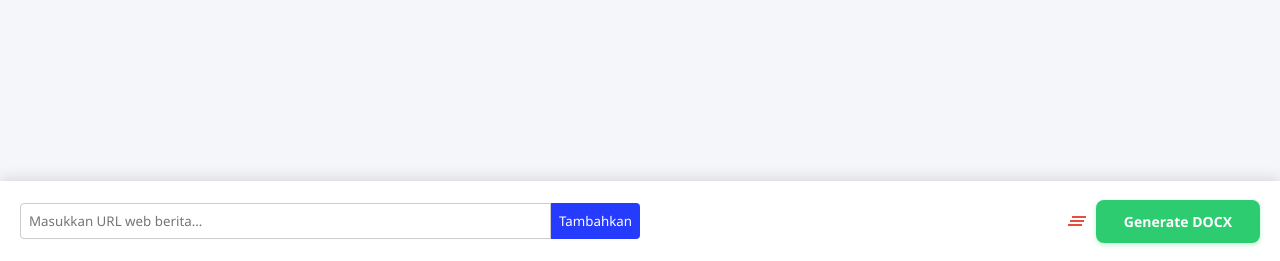
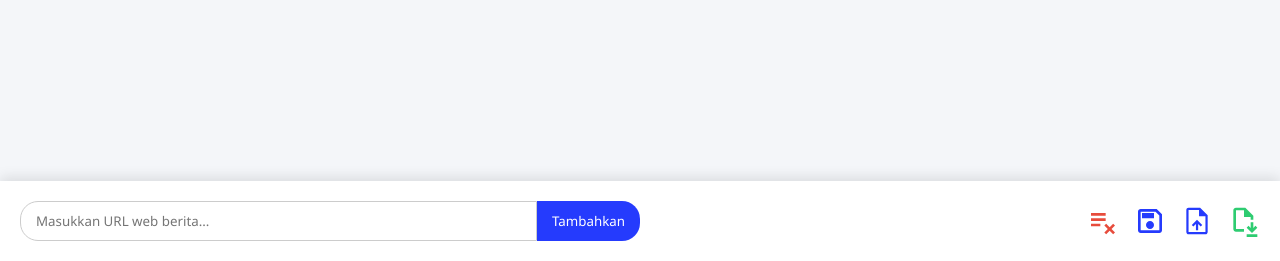
Before and after one commit to kirmhdev/humas-news-maker-v2, a Flask app: page /selected in a window 1280 px wide. Shown: the part 539-800 px from the top of the page. Run offline with Flask 3, Linux system fonts and the light colour scheme; data that the repository does not hold is empty; parts of the project's set-up code (start-up, migrations or seed data) failed here and were passed over.

Commit message:
Added save and load news features

```diff
--- a/main.py
+++ b/main.py
@@ -1,10 +1,9 @@
-import json
-import threading
+import json, threading
 from time import sleep
 from flask import Flask, render_template, request
 from libs.scrape import scrape_news_from_source, scrape_suggested_news
 from libs.generate import generate_news
-from libs.document import create_document
+from libs.document import create_document, save_news_to_json
 
 app = Flask(__name__)
 
@@ -138,6 +137,33 @@ def save_news_data():
     return "News data saved successfuly"
 
 
+@app.route("/save-news", methods=["POST"])
+def save_news():
+    data = {"selectedNews": selected_news, "generatedNews": generated_news}
+
+    save_news_to_json(data, "OUT")
+
+    return "News saved successfuly"
+
+
+@app.route("/load-news", methods=["POST"])
+def load_news():
+    data = request.json
+
+    print(data)
+
+    global selected_news
+    global generated_news
+
+    try:
+        selected_news = data["selectedNews"]
+        generated_news = data["generatedNews"]
+
+        return "News loaded successfuly"
+    except:
+        return "Error when loading news"
+
+
 @app.route("/delete-news", methods=["DELETE"])
 def delete_news():
     req = request.json
@@ -170,7 +196,9 @@ def generate_document():
     while len(generated_news) != len(selected_news):
         sleep(0.1)
 
-    create_document(generated_news, document_format, settings["headers"])
+    save_news()
+
+    create_document(generated_news, document_format, settings["headers"], "OUT")
 
     return "Document created"
 
--- a/static/css/selected.css
+++ b/static/css/selected.css
@@ -167,16 +167,6 @@ h1 {
   background-color: #bdc3c7;
 }
 
-/* Tombol Generate menggunakan posisi absolut relatif terhadap Action Bar bawah */
-.btn-generate {
-  position: relative;
-  width: auto;
-  /* Posisi menetap di sebelah kanan bawah */
-  background-color: #2ecc71;
-  color: white;
-  box-shadow: 0 2px 5px rgba(46, 204, 113, 0.3);
-}
-
 .left-section {
   display: flex;
   align-items: center;
@@ -203,10 +193,6 @@ h1 {
   cursor: not-allowed;
   padding: 5px;
   opacity: 0.5;
-}
-
-.btn-generate:hover {
-  background-color: #27ae60;
 }
 
 .popover-form {
@@ -298,18 +284,18 @@ h1 {
 
 #url-input {
   width: 100%;
-  padding: 8px;
+  padding: 10px 15px;
   border: 1px solid #ccc;
-  border-radius: 4px 0 0 4px;
+  border-radius: 18px 0 0 18px;
 }
 
 #url-input-submit {
-  padding: 8px;
+  padding: 10px 15px;
   border: none;
   color: white;
   cursor: pointer;
-  background-color: rgb(37, 59, 253);
-  border-radius: 0 4px 4px 0;
+  background-color: #253bfd;
+  border-radius: 0 18px 18px 0;
 }
 
 #url-input-submit:disabled {
@@ -321,10 +307,37 @@ h1 {
   display: flex;
   justify-content: center;
   align-items: center;
-  gap: 5px;
+  gap: 15px;
 }
 
 .btn-clear {
+  background: none;
+  border: none;
+  display: flex;
+  align-items: center;
+  justify-content: center;
+  cursor: pointer;
+}
+
+.btn-save {
+  background: none;
+  border: none;
+  display: flex;
+  align-items: center;
+  justify-content: center;
+  cursor: pointer;
+}
+
+.json-input {
+  background: none;
+  border: none;
+  display: flex;
+  align-items: center;
+  justify-content: center;
+  cursor: pointer;
+}
+
+.btn-generate {
   background: none;
   border: none;
   display: flex;
--- a/static/js/selected.js
+++ b/static/js/selected.js
@@ -1,8 +1,10 @@
 const urlInputForm = document.querySelector("#url-input-form")
 const urlInput = document.querySelector("#url-input")
 const urlInputSubmit = document.querySelector("#url-input-submit")
+const btnClear = document.querySelector("#btn-clear")
+const btnSave = document.querySelector("#btn-save")
 const btnGenerate = document.querySelector("#btn-generate")
-const btnClear = document.querySelector("#btn-clear")
+const jsonInput = document.querySelector("#json-input")
 
 const Card = (news, id) => {
   return `
@@ -194,20 +196,6 @@ urlInputForm.addEventListener("submit", (e) => {
     })
 })
 
-btnGenerate.addEventListener("click", (e) => {
-  e.preventDefault()
-
-  fetch("/generate-document", {
-    method: "POST",
-  })
-    .then(() => {
-      alert("Document created")
-    })
-    .catch((e) => {
-      alert("Generate document return error")
-    })
-})
-
 btnClear.addEventListener("click", (e) => {
   e.preventDefault()
 
@@ -218,7 +206,61 @@ btnClear.addEventListener("click", (e) => {
       .then((res) => {
         updateData()
       })
-      .catch((e) => console.log(`Menghapus berita gagal: ${e}`))
+      .catch((e) => {
+        console.log(e)
+        alert(`Menghapus berita gagal`)
+      })
+})
+
+btnSave.addEventListener("click", (e) => {
+  e.preventDefault()
+
+  if (confirm("Simpan berita?"))
+    fetch("/save-news", {
+      method: "POST",
+    })
+      .then((res) => {
+        alert("Menyimpan berita berhasil")
+      })
+      .catch((e) => {
+        console.log(e)
+        alert(`Menyimpan berita gagal`)
+      })
+})
+
+btnGenerate.addEventListener("click", (e) => {
+  e.preventDefault()
+
+  fetch("/generate-document", {
+    method: "POST",
+  })
+    .then(() => {
+      alert("Berita berhasil dibuat")
+    })
+    .catch((e) => {
+      alert("Berita gagal dibuat")
+    })
+})
+
+jsonInput.addEventListener("change", async (e) => {
+  e.preventDefault()
+
+  const reader = new FileReader()
+
+  reader.onload = function (event) {
+    var jsonObj = JSON.parse(event.target.result)
+    fetch("/load-news", {
+      method: "POST",
+      headers: { "Content-Type": "application/json" },
+      body: JSON.stringify(jsonObj),
+    })
+      .then((res) => {
+        updateData()
+      })
+      .catch((e) => console.log(`News can't be loaded: ${e}`))
+  }
+
+  reader.readAsText(event.target.files[0])
 })
 
 updateData() // Memanggil fungsi untuk memuat berita yang dipilih saat halaman dimuat
--- a/templates/selected.html
+++ b/templates/selected.html
@@ -45,18 +45,65 @@
         <button class="btn-clear" id="btn-clear" title="Hapus semua">
           <svg
             xmlns="http://www.w3.org/2000/svg"
-            height="24px"
+            height="32px"
             viewBox="0 -960 960 960"
-            width="28px"
+            width="32px"
             fill="#e74c3c"
           >
             <path
-              d="M120-280v-80h560v80H120Zm80-160v-80h560v80H200Zm80-160v-80h560v80H280Z"
+              d="m576-80-56-56 104-104-104-104 56-56 104 104 104-104 56 56-104 104 104 104-56 56-104-104L576-80ZM120-320v-80h280v80H120Zm0-160v-80h440v80H120Zm0-160v-80h440v80H120Z"
             />
           </svg>
         </button>
-        <button id="btn-generate" class="btn-action btn-generate" type="button">
-          Generate DOCX
+        <button class="btn-save" id="btn-save" title="Simpan berita">
+          <svg
+            xmlns="http://www.w3.org/2000/svg"
+            height="32px"
+            viewBox="0 -960 960 960"
+            width="32px"
+            fill="#253bfd"
+          >
+            <path
+              d="M840-680v480q0 33-23.5 56.5T760-120H200q-33 0-56.5-23.5T120-200v-560q0-33 23.5-56.5T200-840h480l160 160Zm-80 34L646-760H200v560h560v-446ZM565-275q35-35 35-85t-35-85q-35-35-85-35t-85 35q-35 35-35 85t35 85q35 35 85 35t85-35ZM240-560h360v-160H240v160Zm-40-86v446-560 114Z"
+            />
+          </svg>
+        </button>
+        <label for="json-input" class="json-input" title="Muat file json"
+          ><svg
+            xmlns="http://www.w3.org/2000/svg"
+            height="32px"
+            viewBox="0 -960 960 960"
+            width="32px"
+            fill="#253bfd"
+          >
+            <path
+              d="M448-201.33h66.67V-391l76 76 46.66-47L480-516.67l-156 156L371-314l77-77v189.67ZM226.67-80q-27 0-46.84-19.83Q160-119.67 160-146.67v-666.66q0-27 19.83-46.84Q199.67-880 226.67-880H574l226 226v507.33q0 27-19.83 46.84Q760.33-80 733.33-80H226.67Zm314-542.67v-190.66h-314v666.66h506.66v-476H540.67Zm-314-190.66v190.66-190.66 666.66-666.66Z"
+            /></svg
+        ></label>
+        <input
+          type="file"
+          name="json-input"
+          id="json-input"
+          accept=".json"
+          hidden
+        />
+        <button
+          id="btn-generate"
+          class="btn-generate"
+          type="button"
+          title="Buat berita"
+        >
+          <svg
+            xmlns="http://www.w3.org/2000/svg"
+            height="32px"
+            viewBox="0 -960 960 960"
+            width="32px"
+            fill="#2ecc71"
+          >
+            <path
+              d="m720-120 160-160-56-56-64 64v-167h-80v167l-64-64-56 56 160 160ZM560 0v-80h320V0H560ZM240-160q-33 0-56.5-23.5T160-240v-560q0-33 23.5-56.5T240-880h280l240 240v121h-80v-81H480v-200H240v560h240v80H240Zm0-80v-560 560Z"
+            />
+          </svg>
         </button>
       </div>
     </div>
```
Also changed, not shown: libs/document.py (+41 -23 lines).
